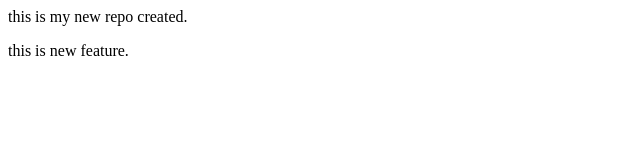
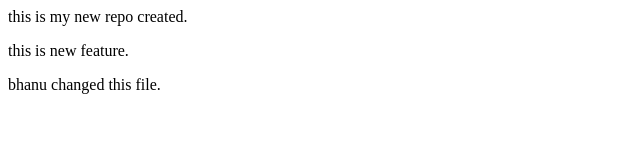
Before and after one commit to Bhanukhatri7/localrepo, a plain HTML site: page index.html in a window 1280 px wide. Shown: the whole page, without its empty margins (0-640 px from the left). Drawn offline with Linux system fonts and the light colour scheme.

Commit message:
Update index.html

```diff
--- a/index.html
+++ b/index.html
@@ -1,2 +1,3 @@
 <p> this is my new repo created. </p>
 <p>this is new feature.</p>
+<P>bhanu changed this file.</P>
```
